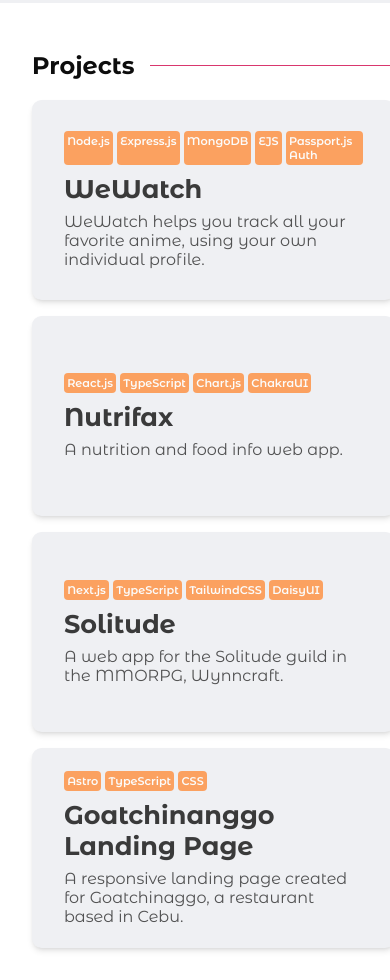
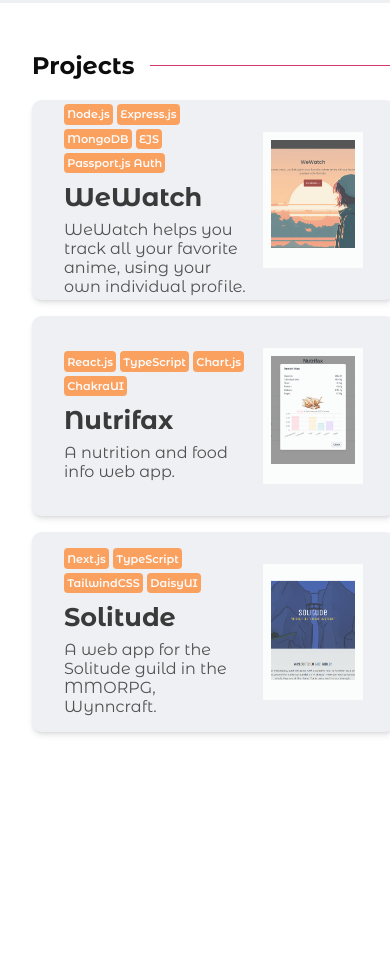
Before and after one commit to alabador/portfolio, an Astro site: page / in a window 390 px wide. Shown: the part 840-1820 px from the top of the page. After the commit the page ends 1604 px from the top, so only its background shows below. Built offline with nearby package versions, Linux system fonts and the light colour scheme; Astro itself is replaced by a stand-in of ours.

Commit message:
Show image on card on mobile devices, remove goatchinanggo project

```diff
--- a/src/components/Card.astro
+++ b/src/components/Card.astro
@@ -107,6 +107,7 @@ const { title, href, image, body, tech } = Astro.props;
 	.project-card-tech {
 		display: flex;
 		gap: 0.25rem;
+		flex-wrap: wrap;
 	}
 
 	.project-card-tech p{
@@ -131,9 +132,12 @@ const { title, href, image, body, tech } = Astro.props;
 		transition: 200ms ease-in-out;
 	}
 
-	@media screen and (max-width: 699px) {
-		.project-card-image {
+	@media screen and (max-width: 599px) {
+		/* .project-card-image {
 			display: none;
+		} */
+		.project-card-image img {
+			width: 100px;
 		}
 	}
 
--- a/src/pages/index.astro
+++ b/src/pages/index.astro
@@ -31,13 +31,6 @@ import Header from '../components/Header.astro';
 					body="A web app for the Solitude guild in the MMORPG, Wynncraft."
 					tech={["Next.js", "TypeScript", "TailwindCSS", "DaisyUI"]}
 				/>
-				<Card
-					title="Goatchinanggo Landing Page"
-					href="https://github.com/alabador/goatchinanggo"
-					image="/img/goatchinanggo.png"
-					body="A responsive landing page created for Goatchinaggo, a restaurant based in Cebu."
-					tech={["Astro", "TypeScript", "CSS"]}
-				/>
 			</section>
 		</main>
 	</body>
```
